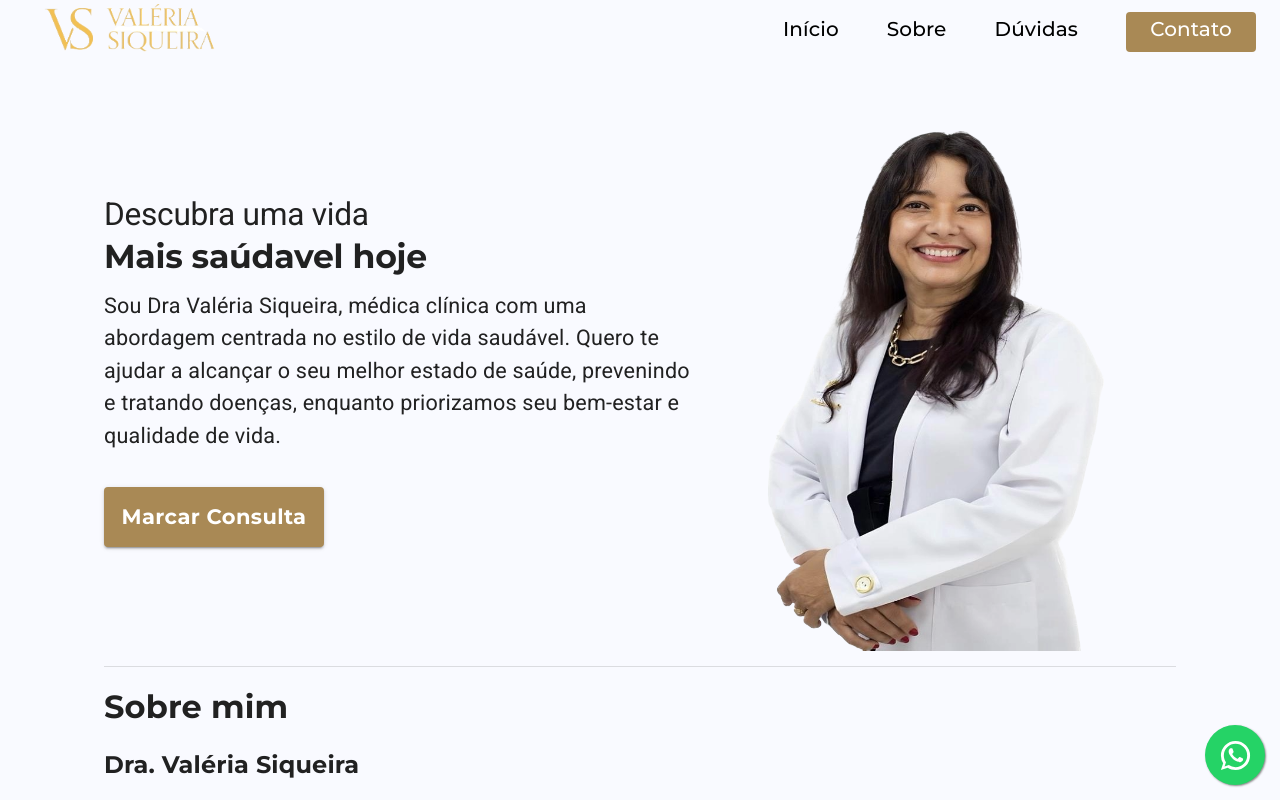
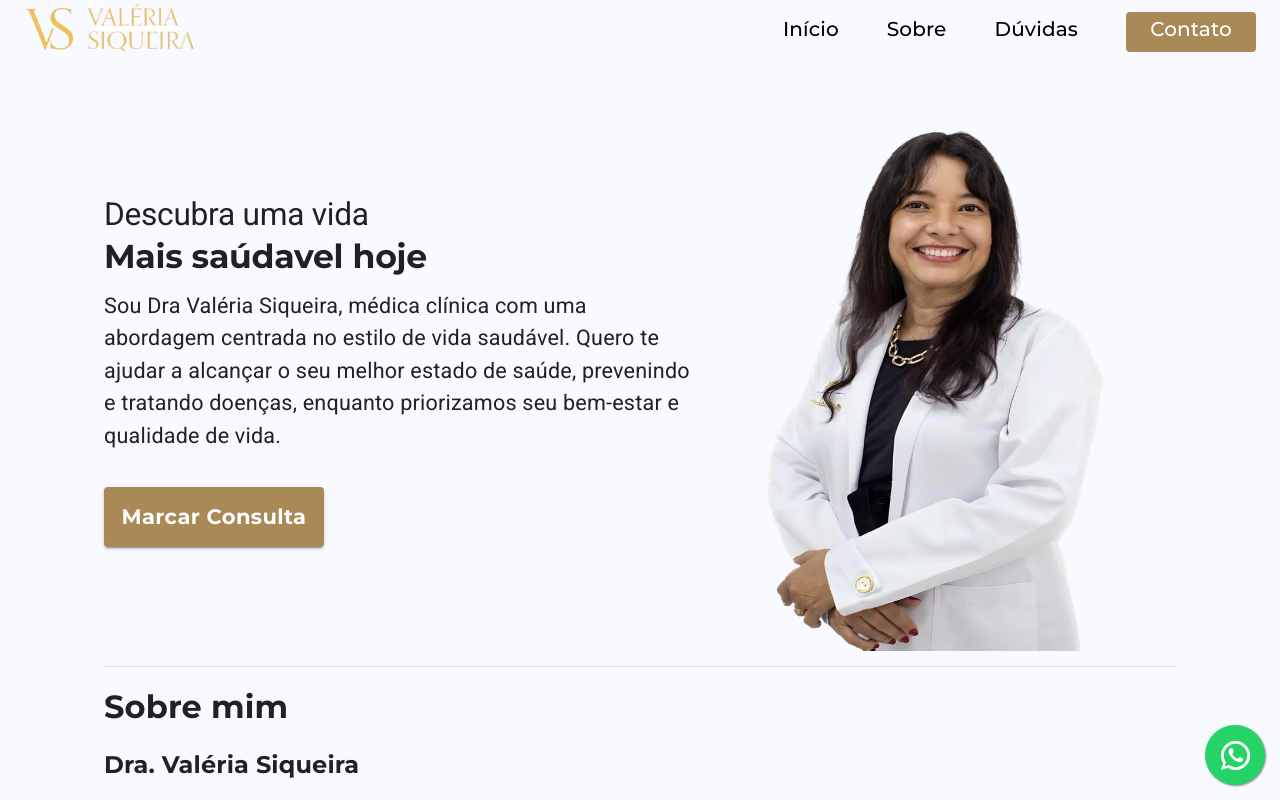
Before and after one commit to rpfitz/next-js-vercel, a Next.js app: page / in a window 1280 px wide. Shown: the top 800 px of the page. Built offline with nearby package versions, Linux system fonts and the light colour scheme; a web font is replaced by a local one.

Commit message:
Modifying colors pt15

```diff
--- a/src/app/components/Start/AppBarComponent/page.tsx
+++ b/src/app/components/Start/AppBarComponent/page.tsx
@@ -52,7 +52,7 @@
 
   return (
     <AppBar
-      sx={{ boxShadow: 'none' ,}}
+      sx={{ boxShadow: 'none', }}
       position="fixed" open={open} >
       <Toolbar style={{
         ...mediaQueryStyle,
@@ -62,14 +62,14 @@
         alignItems: `center`,
       }}>
         <div className={styles.TentandoOne} style={{ justifyContent: open ? 'flex-start' : '' }}>
-          <Link href="#home" style={{ textDecoration: 'none', color: '#a98955' }}>
+          <Link href="#home" style={{ textDecoration: 'none', color: '#a98955', margin: 0, padding: 0, }}>
             <IconButton
               color="inherit"
               aria-label="open drawer"
               onClick={handleDrawerOpen}
               edge="start"
               className={styles.menuHambIcon}
-              style={{ ...(open && { display: 'none' }) }}
+              style={{ ...(open && { display: 'none' }), margin: 0, padding: 0 }}
               sx={{ mr: 2, ...(open && { display: 'none' }) }}
             >
               <MenuIcon className={styles.MenuIcon} style={{ height: 35, width: 50 }} />
```
